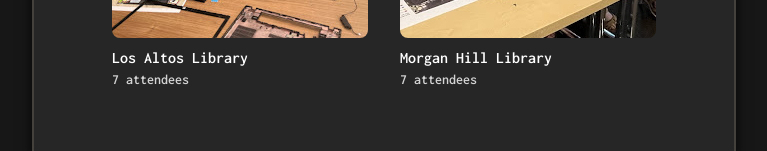
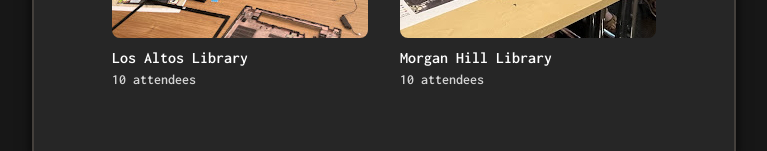
Before and after one commit to anatulya/tp4all-website, a Next.js app: page /gallery in a window 1280 px wide. Shown: the part 1518-1669 px from the top of the page, without its empty margins (256-1023 px from the left). Built offline with nearby package versions, Linux system fonts and the light colour scheme.

Commit message:
fixed attendee count for morgan hill/los altos

```diff
--- a/src/app/gallery/page.js
+++ b/src/app/gallery/page.js
@@ -137,7 +137,7 @@ export default function GalleryPage() {
                         {/* <img src="/milpitas/thumbnail.jpg" className="rounded-lg" /> */}
                         <div className="w-64 h-64  rounded-lg group-hover:outline outline-2 outline-neutral-300" style={{ backgroundImage: "url(/los_altos/thumbnail.jpg)", backgroundSize: "cover" }} />
                         <div className="pt-2 text-white font-semibold">Los Altos Library</div>
-                        <div className="text-neutral-300 font-semibold text-sm">7 attendees</div>
+                        <div className="text-neutral-300 font-semibold text-sm">10 attendees</div>
                     </div>
                 </a>
             </div>
@@ -148,7 +148,7 @@ export default function GalleryPage() {
                         {/* <img src="/milpitas/thumbnail.jpg" className="rounded-lg" /> */}
                         <div className="w-64 h-64  rounded-lg group-hover:outline outline-2 outline-neutral-300" style={{ backgroundImage: "url(/morgan_hill/thumbnail.jpg)", backgroundSize: "cover" }} />
                         <div className="pt-2 text-white font-semibold">Morgan Hill Library</div>
-                        <div className="text-neutral-300 font-semibold text-sm">7 attendees</div>
+                        <div className="text-neutral-300 font-semibold text-sm">10 attendees</div>
                     </div>
                 </a>
             </div>
```
Also changed, not shown: 1 other file (tests, documents, lock files or other folders).
